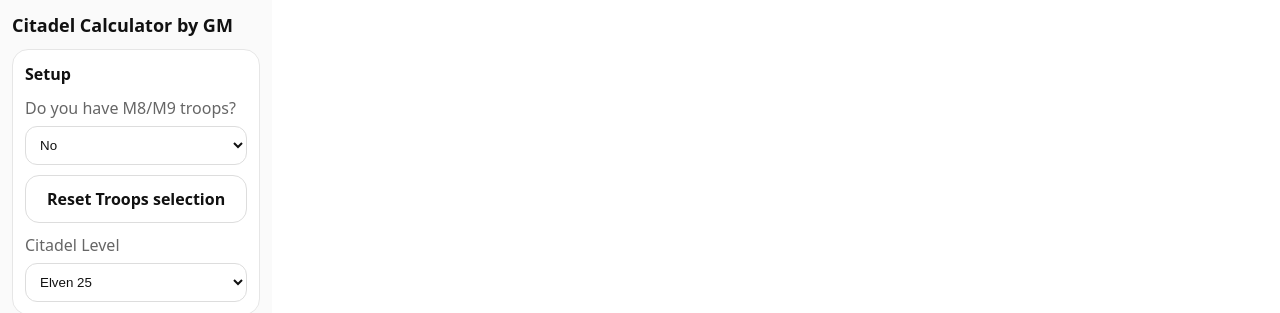
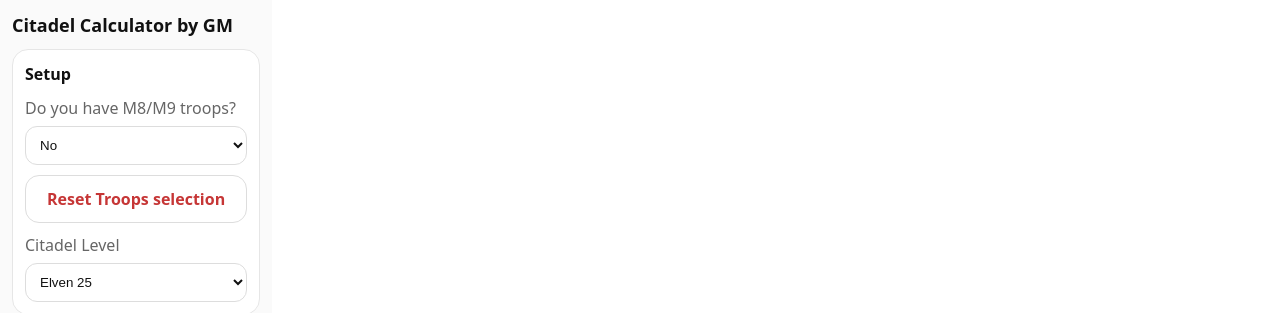
Before and after one commit to Game01Master/tb-citadel-calculator, a React (Vite) app: page / in a window 1280 px wide. Shown: the top 313 px of the page. Built offline with nearby package versions, Linux system fonts and the light colour scheme.

Commit message:
Update App.jsx

```diff
--- a/src/App.jsx
+++ b/src/App.jsx
@@ -631,7 +631,7 @@ export default function App() {
                 borderRadius: 14,
                 border: `1px solid ${theme.btnGhostBorder}`,
                 background: theme.btnGhostBg,
-                color: theme.text,
+                color: "#c63636",
                 fontWeight: 900,
               }}
             >
```
